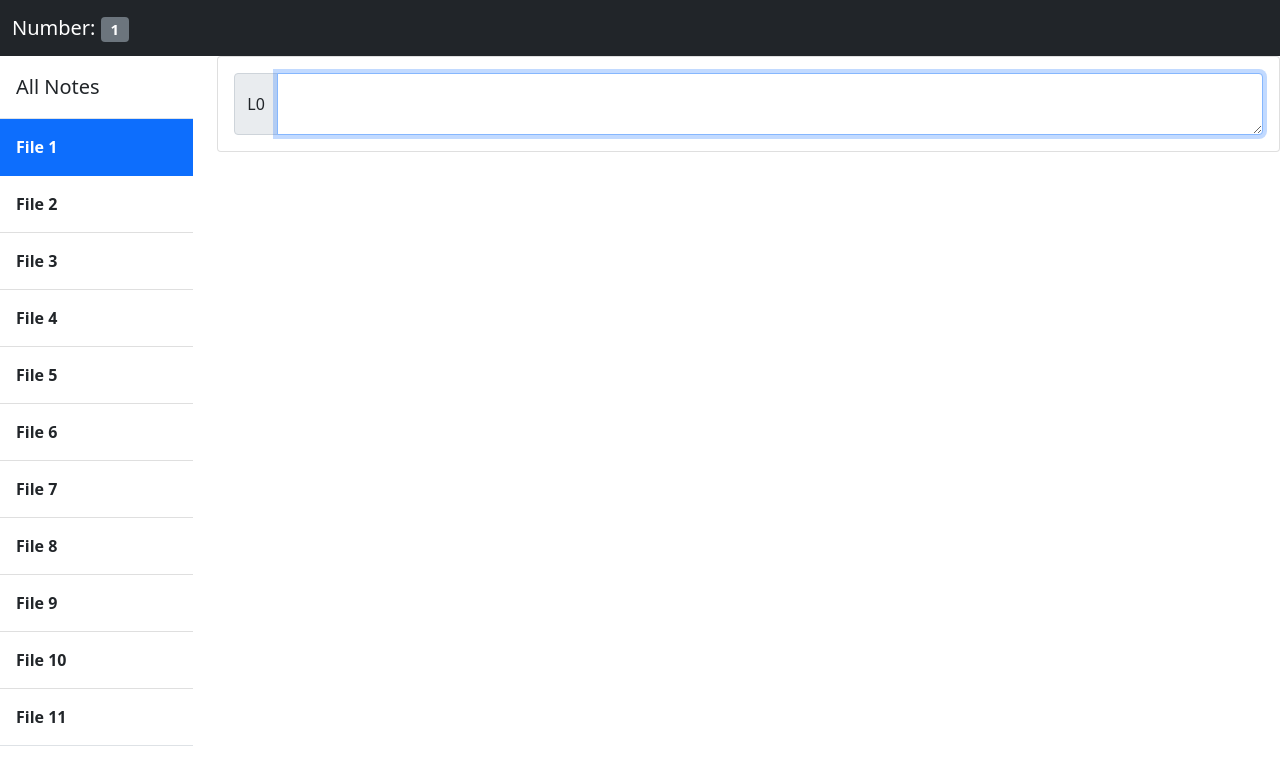
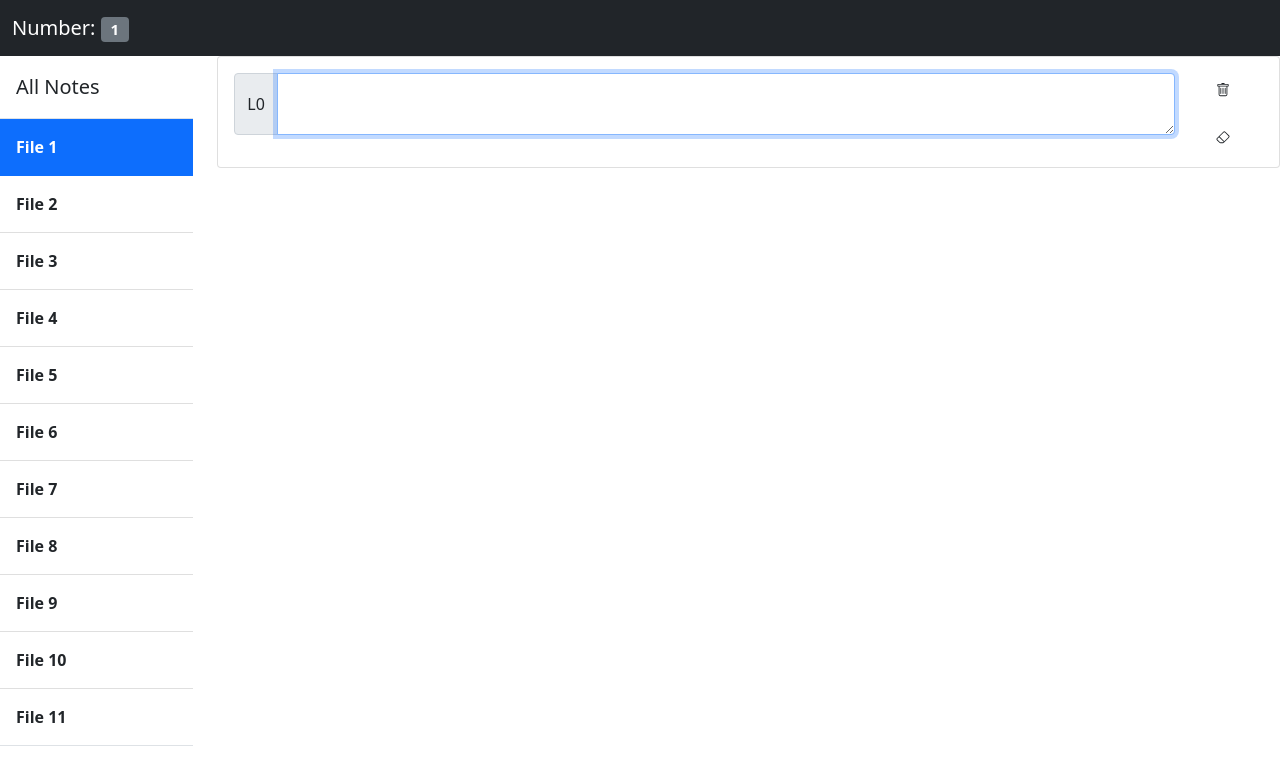
Before and after one commit to BakerKoussa/NoteBook-React, a React (Create React App) app: page / in a window 1280 px wide. Shown: the top 762 px of the page. Built offline with nearby package versions, Linux system fonts and the light colour scheme.

Commit message:
Add delete and clear button

```diff
--- a/package.json
+++ b/package.json
@@ -10,6 +10,7 @@
     "lodash": "^4.17.21",
     "prop-types": "^15.7.2",
     "react": "^17.0.2",
+    "react-bootstrap-icons": "^1.5.0",
     "react-dom": "^17.0.2",
     "react-scripts": "4.0.3",
     "web-vitals": "^1.1.2"
--- a/src/App.js
+++ b/src/App.js
@@ -32,16 +32,17 @@ class App extends Component {
   };
 
   deleteHandler = (cardId) => {
-
+    const cardNumber =this.state.cardNumber-1;
     const files = [...this.state.files];
     files[this.state.currentFile].cards=files[this.state.currentFile].cards.filter((c)=> c.id !==cardId);
+    this.setState({ files,cardNumber });
+  };
+
+  resetHandler = (cardId) => {
+    const files = [...this.state.files];
+    files[this.state.currentFile].cards[cardId].textFieldValue="";
     this.setState({ files });
   };
-  resetHandler = (cardId) => {
-    const files = [...this.state.files];
-    files[this.state.currentFile].cards[cardId-1].textFieldValue="";
-    this.setState({ files });
-  }; si
 
   pageHandeler = (page) => {
     this.setState({ currentPage: page });
@@ -53,7 +54,10 @@ class App extends Component {
       const files = [...this.state.files];
       const file = files[this.state.currentFile];
       const cards = [...this.state.files[this.state.currentFile].cards];
-      cards.splice(cards.indexOf(card)+1,0,{ id: cardNumber-1, value: "L" + (cardNumber-1), textFieldValue:'' });
+      var fix = cardNumber-1
+      while(file.cards.filter(el=>el.id==fix).length !== 0 )
+      fix++;
+      cards.splice(cards.indexOf(card)+1,0,{ id: fix, value: "L" + (fix), textFieldValue:'' });
       file.cards=cards;
       files.splice(this.state.currentFile,1,file);
       this.setState({ cardNumber, files });
@@ -61,7 +65,6 @@ class App extends Component {
   };
   fileHandler= (file)=>{
     const currentFile = file.id-1;
-    //alert("cuurentfile:"+currentFile+"  Numberof cards:"+file.cards.length);
     this.setState({currentFile, cardNumber: file.cards.length, currentPage: 1, rCard:{ id: 0, value: "L0", textFieldValue:'' } });
   };
 
@@ -82,25 +85,15 @@ class App extends Component {
 
 handleClickOutside=(event) => {
   if (event.target.id==="Notebody") {
-    /*const files = [...this.state.files];
-    const file = files[this.state.currentFile];
-    const cards = [...this.state.files[this.state.currentFile].cards];
-    const card=cards[cards.length-1];
-    const cardNumber = cards.length;
-    files[this.state.currentFile].cards.push({ id: cardNumber, value: "L" + (cardNumber) });
-
-    this.setState({files});*/
-      //alert(event.target.id);
       const cardNumber = this.state.files[this.state.currentFile].cards.length + 1;
       const files = [...this.state.files];
       const file = files[this.state.currentFile];
       const cards = [...this.state.files[this.state.currentFile].cards];
-      //console.log(cards);
-      //console.log(this.state.rCard);
-      //const index = cards.indexOf(this.state.rCard)+1;
       const index= cards.findIndex((el) => el.id === this.state.rCard.id)+1;
-      //alert(index);
-      cards.splice(index,0,{ id: cardNumber-1, value: "L" + (cardNumber-1), textFieldValue:'' });
+      var fix = cardNumber-1
+      while(file.cards.filter(el=>el.id==fix).length !== 0 )
+      fix++;
+      cards.splice(index,0,{ id: fix, value: "L" + (fix), textFieldValue:'' });
       file.cards=cards;
       files.splice(this.state.currentFile,1,file);
       this.setState({ cardNumber, files });
@@ -108,11 +101,8 @@ handleClickOutside=(event) => {
 };
  handleVist = (card) => {
   const recentCard= card.id;
-  //recentCard=event.target.id;
-  //alert(recentCard);
   this.setState({recentCard, rCard:card});
-
- }
+ };
 
   render() {
     const {
@@ -143,6 +133,8 @@ handleClickOutside=(event) => {
                 card={card}
                 onChange={this._handleTextFieldChange}
                 onClick={this.handleVist}
+                onDelete={this.deleteHandler}
+                onClear={this.resetHandler}
               />
             ))}
 
--- a/src/components/card.jsx
+++ b/src/components/card.jsx
@@ -1,10 +1,14 @@
 import React from "react";
+import { Trash, Eraser } from "react-bootstrap-icons";
 
 const Card = (props) => {
-  const { id, value, onKeyPress, card, onChange, onClick } = props;
+  const { id, value, onKeyPress, card, onChange, onClick, onDelete, onClear } =
+    props;
   return (
     <div className="card">
       <div className="card-body">
+        <div className="row">
+          <div className="col">
             <div className="input-group">
               <span className="input-group-text">{value}</span>
               <textarea
@@ -12,10 +16,21 @@ const Card = (props) => {
                 className="form-control"
                 onKeyPress={(e) => onKeyPress(e, card)}
                 onChange={(e) => onChange(e, card)}
-            onClick={(e) => onClick(card)}
+                onClick={() => onClick(card)}
                 key={id}
                 value={card.textFieldValue}
               ></textarea>
+            </div>
+          </div>
+          <div className="col-1">
+            <a className="btn btn-sm btn-inline ms-2">
+              <Trash onClick={() => onDelete(card.id)} />
+            </a>
+            <br></br>
+            <a className="btn btn-sm btn-inline ms-2 mt-3">
+              <Eraser onClick={() => onClear(card.id)} />
+            </a>
+          </div>
         </div>
       </div>
     </div>
--- a/src/components/pagination.jsx
+++ b/src/components/pagination.jsx
@@ -1,32 +1,51 @@
 import React from "react";
 import _ from "lodash";
-import PropTypes from 'prop-types';
+import PropTypes from "prop-types";
 
 const Pagination = (props) => {
   const { itemCount, pageSize, onPageChange, currentPage } = props;
   const pageCount = Math.ceil(itemCount / pageSize);
   const pages = _.range(1, pageCount + 1, 1);
- if(pageCount === 1)
-  return null;
+
+  if (pageCount <= 1) return null;
 
   return (
     <nav aria-label="Page navigation example">
       <ul className="pagination">
         <li className="page-item">
-          <a className="page-link" href="#" onClick={()=> currentPage !== 1 ? onPageChange(currentPage-1): onPageChange(currentPage)}>
+          <a
+            className="page-link"
+            href="#"
+            onClick={() =>
+              currentPage !== 1
+                ? onPageChange(currentPage - 1)
+                : onPageChange(currentPage)
+            }
+          >
             Previous
           </a>
         </li>
         {pages.map((p) => (
-          <li key={p} className={p === currentPage ? "page-item active" : "page-item" }>
-            <a className="page-link" href="#" onClick={()=>onPageChange(p)}>
+          <li
+            key={p}
+            className={p === currentPage ? "page-item active" : "page-item"}
+          >
+            <a className="page-link" href="#" onClick={() => onPageChange(p)}>
               {p}
             </a>
           </li>
         ))}
 
         <li className="page-item">
-          <a className="page-link" href="#"  onClick={()=> currentPage !== pageCount ? onPageChange(currentPage+1): onPageChange(currentPage)}>
+          <a
+            className="page-link"
+            href="#"
+            onClick={() =>
+              currentPage !== pageCount
+                ? onPageChange(currentPage + 1)
+                : onPageChange(currentPage)
+            }
+          >
             Next
           </a>
         </li>
@@ -36,10 +55,10 @@ const Pagination = (props) => {
 };
 
 Pagination.propTypes = {
-    itemCount: PropTypes.number.isRequired,
-    pageSize: PropTypes.number.isRequired,
-    onPageChange: PropTypes.func.isRequired,
-    currentPage: PropTypes.number.isRequired
+  itemCount: PropTypes.number.isRequired,
+  pageSize: PropTypes.number.isRequired,
+  onPageChange: PropTypes.func.isRequired,
+  currentPage: PropTypes.number.isRequired,
 };
 
 export default Pagination;
```
Also changed, not shown: 1 other file (tests, documents, lock files or other folders). Lines whose indentation alone changed are shown as unchanged.
